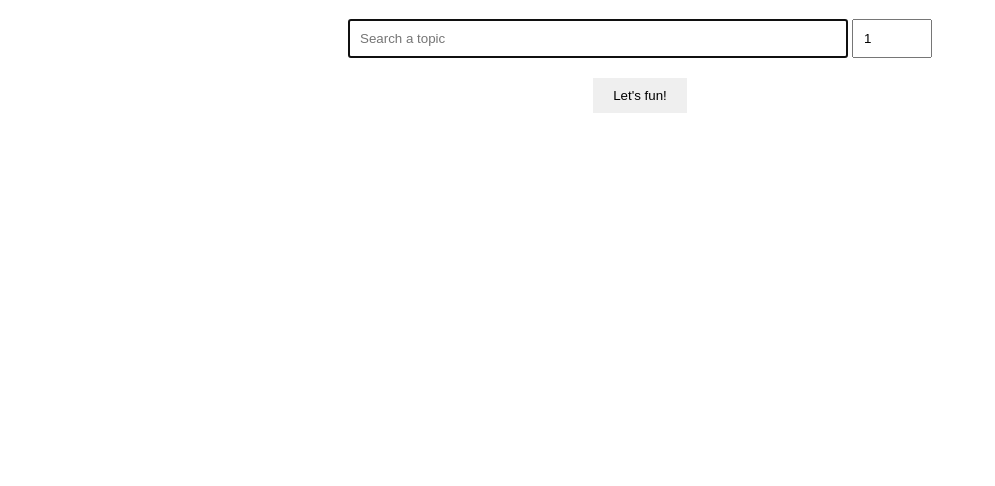
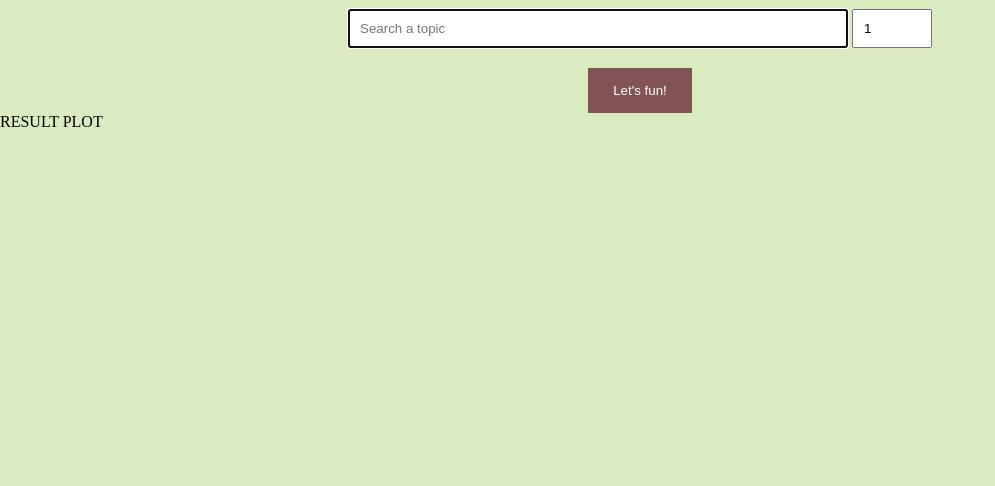
Before and after one commit to airtonbjunior/sentimentBrand, a Flask app: page / in a window 1280 px wide. Shown: the part 314-800 px from the top of the page, without its empty margins (0-995 px from the left). Run offline with Flask 2, Linux system fonts and the light colour scheme; parts of the project's set-up code (start-up, migrations or seed data) failed here and were passed over; some libraries are stand-ins or nearby versions.

Commit message:
separated divs (tweets and graphs)

```diff
--- a/src/static/css/style.css
+++ b/src/static/css/style.css
@@ -1,5 +1,11 @@
 * {
 	box-sizing: border-box;
+}
+
+:root {
+	--bg-page-color: #DBEBC0;
+	--bg-tweets-card: #523249;
+	--bg-button-submit: #815355;
 }
 
 html, body {
@@ -7,6 +13,7 @@
 	min-height: 100%
 	position: relative;
   	margin: 0;
+  	background: var(--bg-page-color)
 }
 
 .wrapper-all {
@@ -48,10 +55,16 @@
 	width: 80px;
 }
 
+.graph-results {
+	float: left;
+}
+
 .tweets {
 
 	border: 10px;
 	margin: 10px;
+	width: 50%;
+	float: right;
 }
 
 #loading-div {
@@ -67,11 +80,15 @@
 	text-align: center;
 	margin-left: auto;
   	margin-right: auto;
-	background: #ededed;
+	background: var(--bg-tweets-card);
 	border: 1px dashed;
+	color: white;
+	padding: 10px;
 }
 
 button {
 	border: 0px;
-	padding: 10px 20px 10px 20px;
+	padding: 15px 25px 15px 25px;
+	background-color: var(--bg-button-submit);
+	color: white;
 }
--- a/src/templates/index.html
+++ b/src/templates/index.html
@@ -13,13 +13,23 @@
 		<div class="buttons">
 			<button id="btn-search" onClick="searchFn()">Let's fun!</button>
 		</div>
-		<div>
+
+		<div class="wrapper-results">
 			<div id="loading" class="loading hide-load">Loading...</div>
-			<div class='tweets'></div>
+			<div class="graph-results">
+				<span>RESULT PLOT</span>
+			</div>
+
+			<div class='tweets'>
+
+			</div>
+
 			<span id="content-time-ajax"></span>
+
 		</div>
 	</div>
 	<script src="{{ url_for('static', filename='js/app.js') }}"></script>
 	<script src="//ajax.googleapis.com/ajax/libs/jquery/1.9.1/jquery.min.js"></script>
+	<script src="//cdnjs.cloudflare.com/ajax/libs/Chart.js/2.7.3/Chart.min.js"></script>
 </body>
 </html>
```
